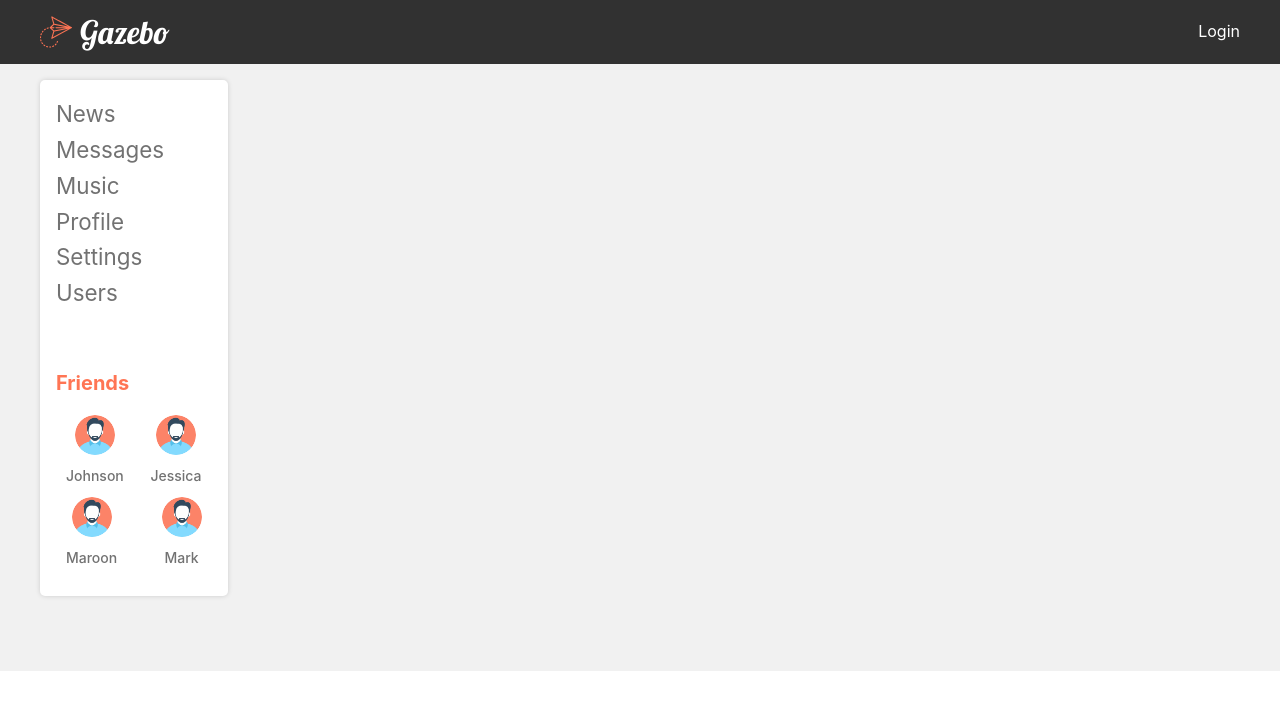
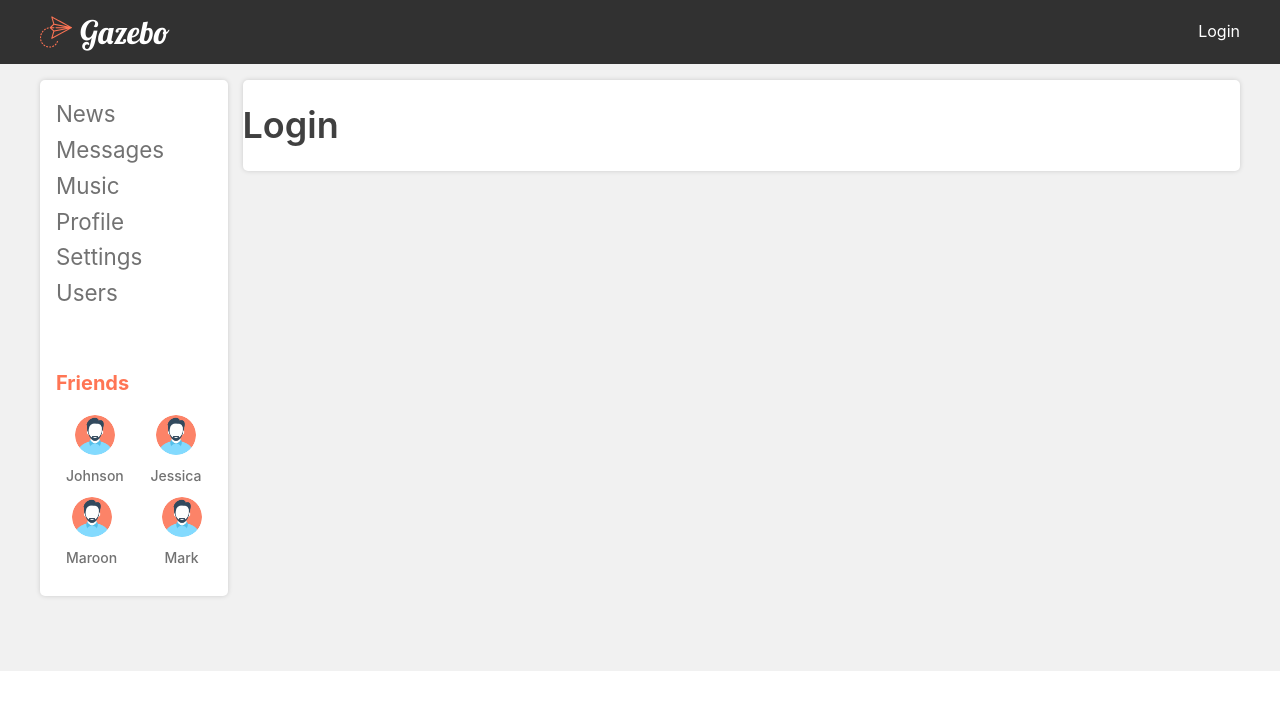
Before and after one commit to DumanTorbayev/social-network-react-app, a React (Create React App) app: page /login in a window 1280 px wide. Shown: the top 710 px of the page. Built offline with nearby package versions, Linux system fonts and the light colour scheme; no server answers.

Commit message:
redirect

```diff
--- a/src/components/App/App.js
+++ b/src/components/App/App.js
@@ -9,6 +9,7 @@ import SidebarContainer from "../Sidebar/SidebarContainer";
 import UsersContainer from "../Users/UsersContainer";
 import ProfileContainer from "../Profile/ProfileContainer";
 import HeaderContainer from "../Header/HeaderContainer";
+import LoginContainer from "../Login/LoginContainer";
 
 const App = (props) => {
 
@@ -36,6 +37,10 @@ const App = (props) => {
                     <Route path="/users"
                            render={()=> < UsersContainer />}
                     />
+
+                    <Route path="/login"
+                           render={()=> < LoginContainer />}
+                    />
                 </div>
             </div>
             {/*<footer className={css.footer}>
--- a/src/components/Dialogs/Dialogs.jsx
+++ b/src/components/Dialogs/Dialogs.jsx
@@ -2,6 +2,7 @@ import React from 'react';
 import css from './Dialogs.module.scss'
 import DialogItems from "./DialogItems/DialogItems";
 import MessageItems from "./MessageItems/MessageItems";
+import {Redirect} from "react-router-dom";
 
 
 const Dialogs = (props) => {
@@ -17,6 +18,8 @@ const Dialogs = (props) => {
         let enterText = event.target.value;
         props.updateNewMessageText(enterText)
     };
+
+    if(!props.isAuth) return < Redirect to={"/login"} />
 
     return (
         <div className={css.dialogs}>
--- a/src/components/Dialogs/DialogsContainer.jsx
+++ b/src/components/Dialogs/DialogsContainer.jsx
@@ -7,6 +7,7 @@ import {connect} from "react-redux";
 let mapStateToProps = (state) => {
     return {
         dialogsPage: state.dialogsPage,
+        isAuth: state.auth.isAuth,
     }
 };
 
--- /dev/null
+++ b/src/components/Login/Login.jsx
@@ -0,0 +1,13 @@
+import React from 'react';
+import css from './Login.module.scss'
+
+
+const Login = () => {
+    return (
+        <div>
+            <h1>Login</h1>
+        </div>
+    )
+};
+
+export default Login
--- /dev/null
+++ b/src/components/Login/LoginContainer.jsx
@@ -0,0 +1,23 @@
+import React from 'react';
+import {connect} from "react-redux";
+import Login from "./Login";
+
+class LoginContainer extends React.Component {
+
+    componentDidMount() {
+    }
+
+    render() {
+        return (
+            <Login />
+        )
+    }
+}
+
+let mapStateToProps = state => {
+    return {
+
+    }
+};
+
+export default connect(mapStateToProps, {})(LoginContainer);
--- a/src/components/Profile/Profile.jsx
+++ b/src/components/Profile/Profile.jsx
@@ -4,6 +4,7 @@ import ProfileInfo from "./ProfileInfo/ProfileInfo";
 import MyPostsContainer from "./MyPosts/MyPostsContainer";
 
 const Profile = (props) => {
+
     return (
         <div className={css.profileContainer}>
             <ProfileInfo userProfile={props.userProfile}/>
--- a/src/components/Profile/ProfileContainer.jsx
+++ b/src/components/Profile/ProfileContainer.jsx
@@ -2,7 +2,7 @@ import React from 'react';
 import {connect} from "react-redux";
 import Profile from "./Profile";
 import {getUsersProfile} from "../../redux/reducers/profileReducer";
-import {withRouter} from "react-router-dom";
+import {Redirect, withRouter} from "react-router-dom";
 
 class ProfileContainer extends React.Component {
 
@@ -17,6 +17,8 @@ class ProfileContainer extends React.Component {
     }
 
     render() {
+        if(!this.props.isAuth) return < Redirect to="/login" />
+
         return (
             <Profile {...this.props} userProfile={this.props.userProfile} />
         )
@@ -25,7 +27,8 @@ class ProfileContainer extends React.Component {
 
 let mapStateToProps = state => {
     return {
-        userProfile: state.profilePage.userProfile
+        userProfile: state.profilePage.userProfile,
+        isAuth: state.auth.isAuth,
     }
 };
 
```
Also changed, not shown: src/components/Login/Login.module.scss (added).
